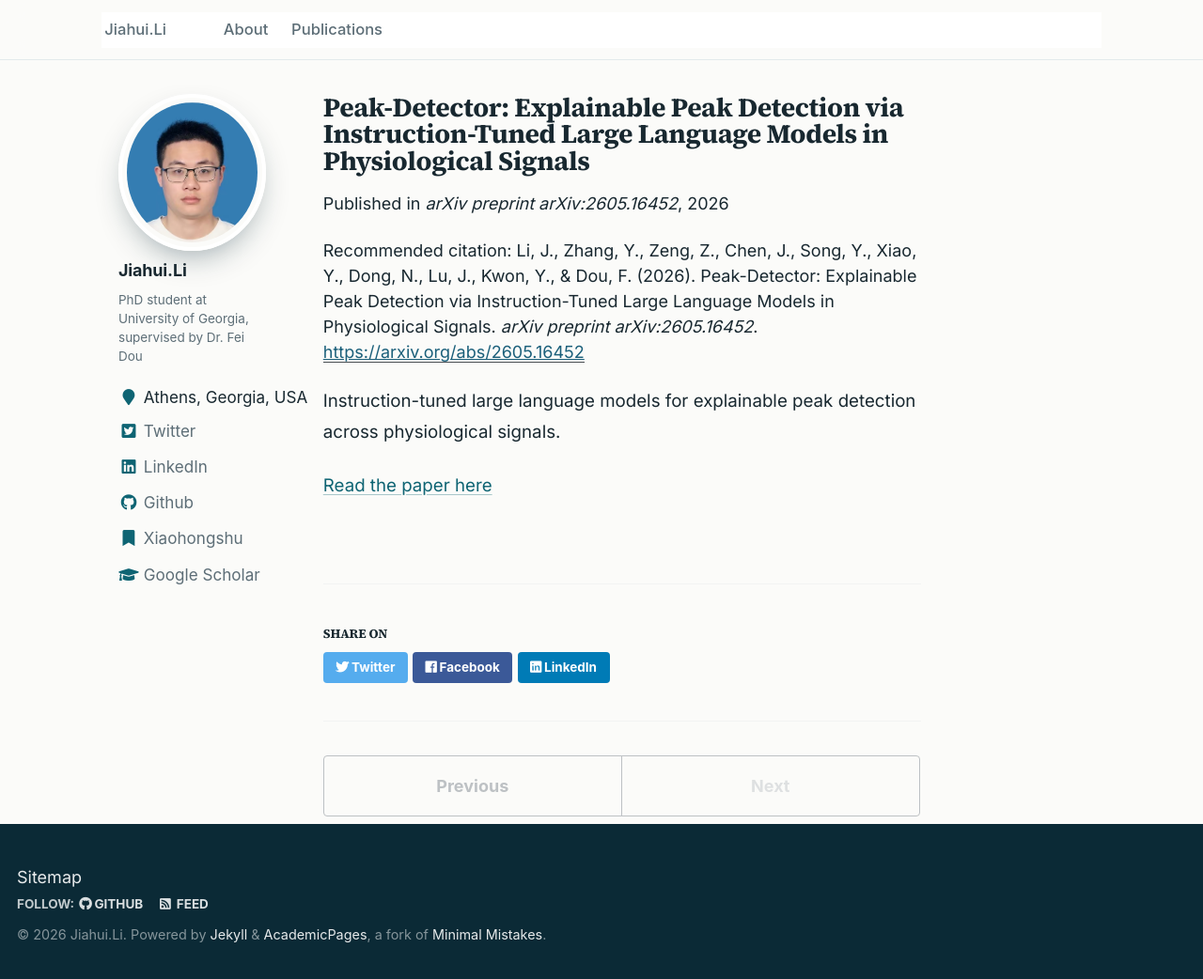
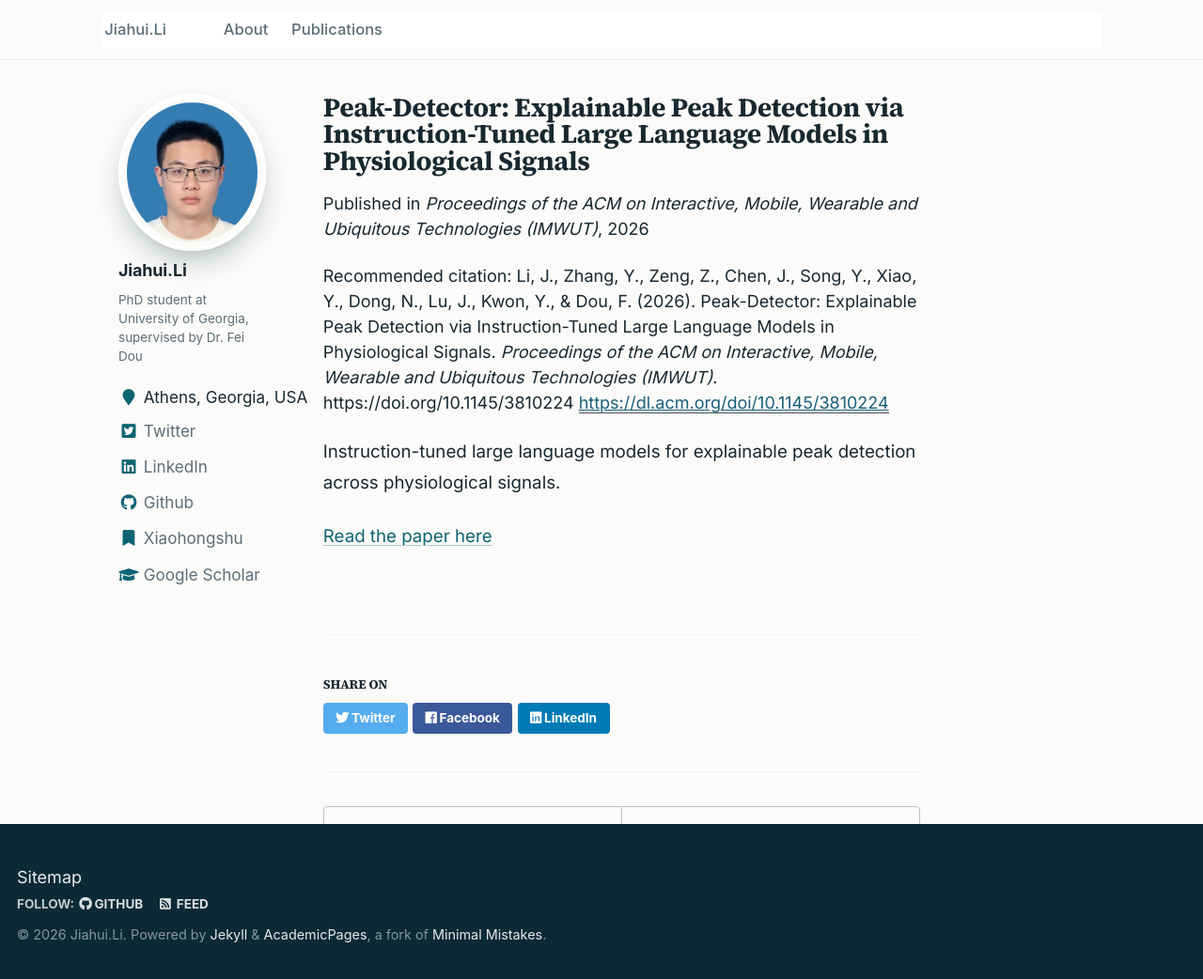
Before and after one commit to jimmylihui/jimmylihui.github.io, a Jekyll site: the page built from _publications/2026-06-01-peak-detector.md, in a window 1280 px wide and 1085 px high. Shown: the top 1042 px of the window at 94% size. Built offline with Jekyll 4.4.1, drawn with Linux system fonts in a browser that asks for light colours.

Commit message:
Update Peak-Detector to published ACM IMWUT version
- Replace arXiv link with ACM DOI 10.1145/3810224
- Update venue to IMWUT and refresh citation/homepage tag

Co-Authored-By: Claude Opus 4.8 (1M context) <noreply@anthropic.com>

```diff
--- a/_publications/2026-06-01-peak-detector.md
+++ b/_publications/2026-06-01-peak-detector.md
@@ -4,11 +4,11 @@ collection: publications
 permalink: /publication/2026-peak-detector
 excerpt: 'Instruction-tuned LLMs for explainable peak detection across physiological signals.'
 date: 2026-06-01
-venue: 'arXiv preprint arXiv:2605.16452'
+venue: 'Proceedings of the ACM on Interactive, Mobile, Wearable and Ubiquitous Technologies (IMWUT)'
 authors: 'J Li, Y Zhang, Z Zeng, J Chen, Y Song, Y Xiao, N Dong, J Lu, Y Kwon, F Dou'
-paperurl: 'https://arxiv.org/abs/2605.16452'
-citation: 'Li, J., Zhang, Y., Zeng, Z., Chen, J., Song, Y., Xiao, Y., Dong, N., Lu, J., Kwon, Y., & Dou, F. (2026). Peak-Detector: Explainable Peak Detection via Instruction-Tuned Large Language Models in Physiological Signals. <i>arXiv preprint arXiv:2605.16452</i>.'
+paperurl: 'https://dl.acm.org/doi/10.1145/3810224'
+citation: 'Li, J., Zhang, Y., Zeng, Z., Chen, J., Song, Y., Xiao, Y., Dong, N., Lu, J., Kwon, Y., & Dou, F. (2026). Peak-Detector: Explainable Peak Detection via Instruction-Tuned Large Language Models in Physiological Signals. <i>Proceedings of the ACM on Interactive, Mobile, Wearable and Ubiquitous Technologies (IMWUT)</i>. https://doi.org/10.1145/3810224'
 ---
 Instruction-tuned large language models for explainable peak detection across physiological signals.
 
-[Read the paper here](https://arxiv.org/abs/2605.16452)
+[Read the paper here](https://dl.acm.org/doi/10.1145/3810224)
```
Also changed, not shown: _pages/about.md (+3 -3 lines).
